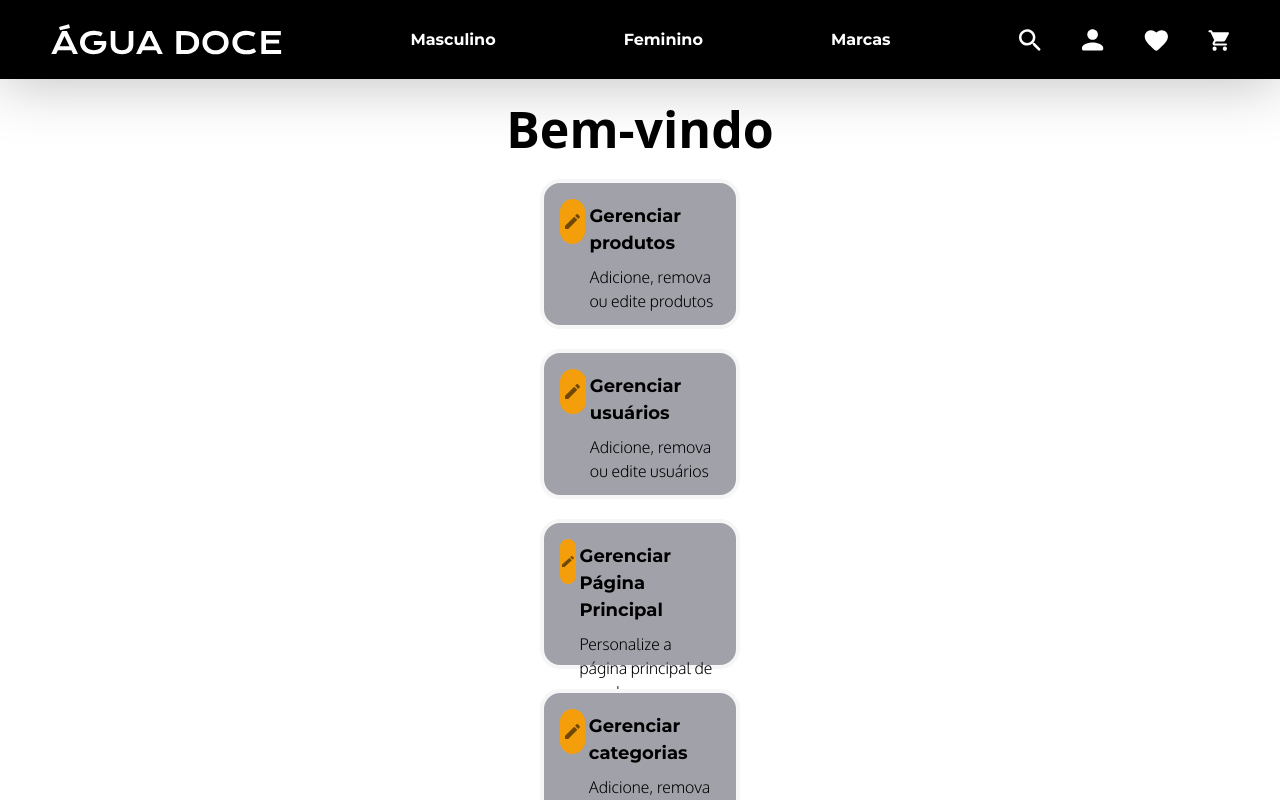
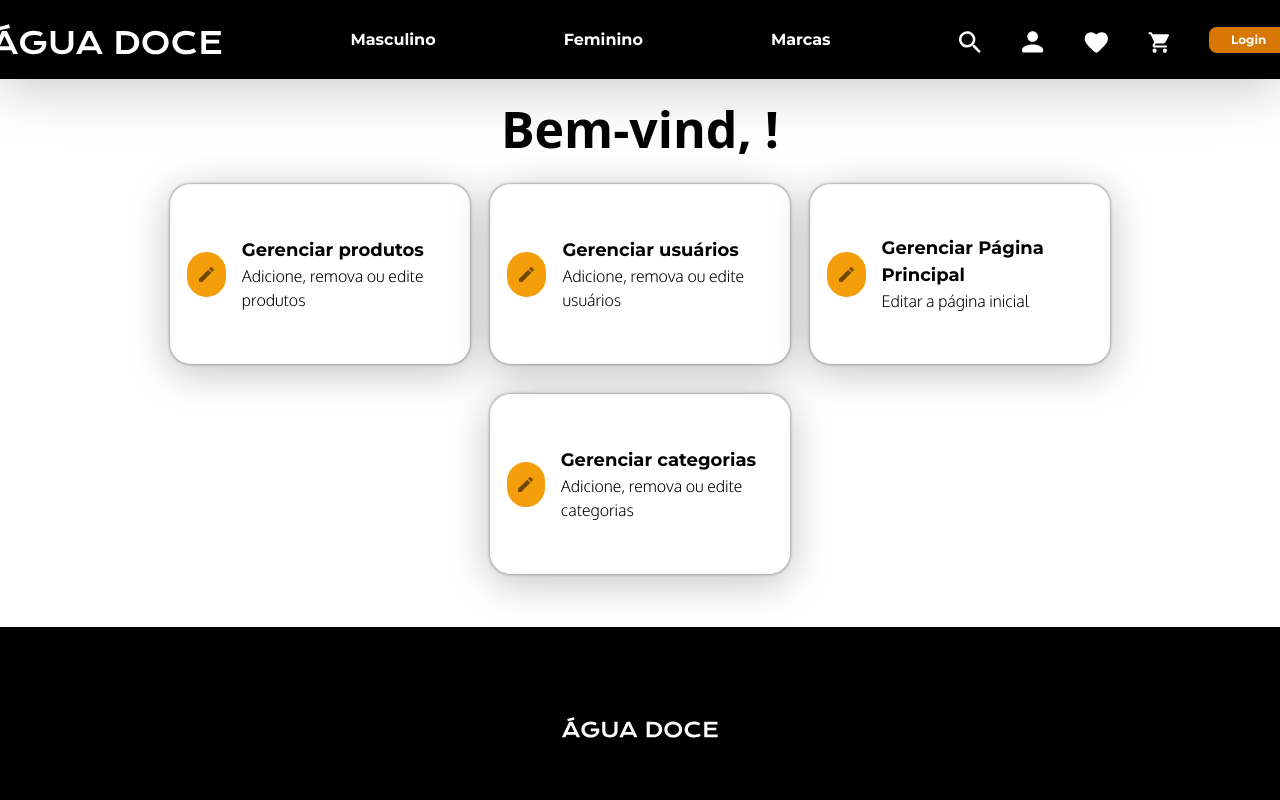
Before and after one commit to jpontel/aguadoce_webstore, a React (Vite) app: page /admin in a window 1280 px wide. Shown: the top 800 px of the page. Built offline with nearby package versions, Linux system fonts and the light colour scheme; a web font is replaced by a local one.

Commit message:
working,,

```diff
--- a/package.json
+++ b/package.json
@@ -17,6 +17,7 @@
     "bcryptjs": "^2.4.3",
     "express": "^4.19.2",
     "express-jwt": "^8.4.1",
+    "framer-motion": "^11.3.31",
     "jsonwebtoken": "^9.0.2",
     "mongoose": "^8.5.4",
     "mysql2": "^3.11.0",
--- a/src/App.tsx
+++ b/src/App.tsx
@@ -15,6 +15,8 @@ import Home from "./modules/home";
 import {Fragment} from "react";
 import './App.css';
 import AdminMenu from "./auth/admin/main-menu";
+import ManageProducts from "./auth/admin/manage-products";
+import AddProduct from "./auth/admin/manage-products/add-product";
 
 function App() {
     return (
@@ -30,6 +32,10 @@ function App() {
                     <Route path={"/product"} element={<GenericProductDetail/>}/>
                     <Route path={"/favorites"} element={<Favorites/>}/>
                     <Route path={'/admin'} element={<AdminMenu/>}/>
+                    <Route path={'/admin/manage-products'} element={<ManageProducts/>}/>
+                    <Route path={'/admin/manage-products/add'} element={<AddProduct/>}/>
+                    <Route path={'/admin/manage-products/delete'} element={<AddProduct/>}/>
+                    <Route path={'/admin/manage-products/edit'} element={<AddProduct/>}/>
                     <Route path={"/profile"} element={<Profile/>}/>
                     <Route path={"/masculino"} element={<Masculino/>}/>
                     <Route path={"/feminino"} element={<Feminino/>}/>
--- a/src/auth/admin/main-menu/index.tsx
+++ b/src/auth/admin/main-menu/index.tsx
@@ -6,36 +6,60 @@ export default function AdminMenu() {
         {
             title: 'Gerenciar produtos',
             details: 'Adicione, remova ou edite produtos',
-            route: '/admin/products'
+            route: '/admin/manage-products',
+            actions: [
+                { label: 'Adicionar', type: 'add', route: '/admin/manage-products/add' },
+                { label: 'Editar', type: 'edit', route: '/admin/manage-products/edit' },
+                { label: 'Deletar', type: 'delete', route: '/admin/manage-products/delete' }
+            ]
         },
         {
             title: 'Gerenciar usuários',
             details: 'Adicione, remova ou edite usuários',
-            route: '/admin/users'
+            route: '/admin/manage-users',
+            actions: [
+                { label: 'Adicionar', type: 'add', route: '/admin/manage-users/add' },
+                { label: 'Editar', type: 'edit', route: '/admin/manage-users/edit' },
+                { label: 'Deletar', type: 'delete', route: '/admin/manage-users/delete' }
+            ]
         },
         {
             title: 'Gerenciar Página Principal',
-            details: 'Personalize a página principal de acordo com as novidades e promoções',
-            route: '/admin/users'
+            details: 'Editar a página inicial',
+            route: '/admin/manage-home',
+            actions: [
+                { label: 'Editar', type: 'edit', route: '/admin/manage-home/edit' }
+            ]
         },
         {
             title: 'Gerenciar categorias',
             details: 'Adicione, remova ou edite categorias',
-            route: '/admin/categories'
+            route: '/admin/manage-categories',
+            actions: [
+                { label: 'Adicionar', type: 'add', route: '/admin/manage-categories/add' },
+                { label: 'Editar', type: 'edit', route: '/admin/manage-categories/edit' },
+                { label: 'Deletar', type: 'delete', route: '/admin/manage-categories/delete' }
+            ]
         }
-    ]
+    ];
+
     return (
-        <div className={'w-full h-full flex flex-col mb-12'}>
-            <div
-                className={'w-full h-[100px] items-center justify-center text-center flex font-bold lg:text-[50px] xs:text-[30px]'}>
-                Bem-vindo {localStorage.getItem('username')}
+        <div className="w-full h-full flex flex-col mb-12">
+            <div className="w-full h-[100px] flex items-center justify-center text-center font-bold lg:text-[50px] xs:text-[30px]">
+                Bem-vind, {localStorage.getItem('username')}!
             </div>
-            <div
-                className={'w-full sm:px-8 xs:px-2 flex-col gap-5 h-full items-center justify-center flex  lg:inline-flex xs:flex-col'}>
+            <div className="w-full sm:px-5 xs:px-2 flex flex-wrap gap-5 xs:h-full lg:h-[50vh] items-center justify-center">
                 {options.map((option, index) => (
-                    <AdminMenuOption key={index} icon={editIcon} route={option.route} title={option.title} details={option.details}/>
+                    <AdminMenuOption
+                        key={index}
+                        icon={editIcon}
+                        route={option.route}
+                        title={option.title}
+                        details={option.details}
+                        actions={option.actions}
+                    />
                 ))}
             </div>
         </div>
-    )
+    );
 }
--- a/src/auth/admin/main-menu/option-component/index.tsx
+++ b/src/auth/admin/main-menu/option-component/index.tsx
@@ -1,32 +1,75 @@
+import { useState } from "react";
+import { motion } from "framer-motion";
 import {useNavigate} from "react-router-dom";
 
 interface AdminMenuOptionProps {
     icon: string;
     title: string;
     details: string;
-    route:string;
+    route: string;
+    actions: Array<{ label: string, type: string, route: string }>;
 }
 
-export default function AdminMenuOption({icon, title, details, route}: AdminMenuOptionProps) {
+export default function AdminMenuOption({ icon, title, details, actions }: AdminMenuOptionProps) {
+    const [isOpen, setIsOpen] = useState(false);
     const navigate = useNavigate();
+
+    const handleActionClick = (route: string) => {
+        navigate(route);
+    };
+
     return (
-        <button
-            className={'lg:w-[200px] xs:w-full ls:h-[200px] xs:h-[150px] p-4 bg-zinc-400 rounded-[20px] border-4 border-[#f6f6f6] hover:shadow-2xl hover:shadow-amber-950 transition-shadow duration-300'}
-            onClick={() => navigate(route)}
+        <div
+            className="cursor-pointer xs:w-full xs:h-[200px] lg:w-[300px] lg:h-[180px] p-4 bg-white rounded-[20px] border border-[#f6f6f6] transition-shadow duration-300 z-20 relative"
+            onClick={() => setIsOpen(!isOpen)}
+            style={{ boxShadow: '0px 0px 3px 0px rgba(255, 255, 255, 0.10), 0px 8px 40px 0px rgba(0, 0, 0, 0.25), 0px 0px 3px 0px rgba(0, 0, 0, 0.55)' }}
         >
-            <div className={'w-full h-full inline-flex'}>
-                <div className={'sm:w-[45px] xs:w-[35px] sm:h-[45px] xs:h-[35px] flex rounded-full border-2 border-amber-500 items-center justify-center bg-amber-500'}>
-                    <img alt={'Icone'} src={icon} className={'text-black xs:w-[15px]'}/>
-                </div>
-                <div>
-                    <div className={'w-full text-start text-[18px] font-montserrat font-bold p-1'}>
+            <div className="w-full h-full flex items-center">
+                <button className="w-[45px] h-[45px] flex rounded-full border-2 border-amber-500 items-center justify-center bg-amber-500">
+                    <img alt="Icone" src={icon} className="w-[15px]" />
+                </button>
+                <div className="ml-4">
+                    <div className="text-[18px] font-montserrat font-bold">
                         {title}
                     </div>
-                    <div className={'w-full text-start p-1 font-oxygen xs:text-[10px] lg:text-[16px]'}>
+                    <div className="text-[16px] font-oxygen">
                         {details}
                     </div>
                 </div>
             </div>
-        </button>
-    )
+            {isOpen && (
+                <motion.div
+                    className="bg-white p-4 absolute top-8 left-4 w-[150px] border font-oxygen text-zinc-800 border-[#f6f6f6] h-auto rounded-[10px] shadow-lg z-30"
+                    style={{ opacity: 0.75 }}
+                    initial={{ scale: 0.8, opacity: 0, y: 10 }}
+                    animate={{ scale: 1, opacity: 1, y: 0 }}
+                    exit={{ scale: 0.8, opacity: 0, y: 10 }}
+                    transition={{ type: "spring", stiffness: 300, damping: 20 }}
+                >
+                    {actions.map((action, idx) => (
+                        <button
+                            key={idx}
+                            className={`w-full text-left p-2 ${getButtonClass(action.type)} mb-2 rounded-lg`}
+                            onClick={() => handleActionClick(action.route)}
+                        >
+                            {action.label}
+                        </button>
+                    ))}
+                </motion.div>
+            )}
+        </div>
+    );
 }
+
+const getButtonClass = (type: string) => {
+    switch (type) {
+        case 'add':
+            return 'bg-green-200';
+        case 'edit':
+            return 'bg-yellow-200';
+        case 'delete':
+            return 'bg-red-200';
+        default:
+            return '';
+    }
+};
--- /dev/null
+++ b/src/auth/admin/manage-products/add-product/index.tsx
@@ -0,0 +1,28 @@
+import { useNavigate } from "react-router-dom";
+
+export default function AddProduct() {
+    const navigate = useNavigate();
+    return (
+        <div className="relative z-50 p-4 bg-white rounded-lg shadow-lg">
+            <button
+                className="font-oxygen p-1 text-[12px] bg-red-200 rounded-lg mb-4"
+                onClick={() => navigate('/admin')}
+            >
+                Voltar
+            </button>
+            <form className="space-y-4">
+                <input className="p-2 rounded-lg text-[15px] w-full border border-[#f6f6f6] bg-white shadow-lg" type="text" placeholder="Nome" />
+                <input className="p-2 rounded-lg text-[15px] w-full border border-[#f6f6f6] bg-white shadow-lg" type="text" placeholder="Descrição" />
+                <input className="p-2 rounded-lg text-[15px] w-full border border-[#f6f6f6] bg-white shadow-lg" type="text" placeholder="Qtde. Estoque" />
+                <input className="p-2 rounded-lg text-[15px] w-full border border-[#f6f6f6] bg-white shadow-lg" type="text" placeholder="Categoria" />
+                <input className="p-2 rounded-lg text-[15px] w-full border border-[#f6f6f6] bg-white shadow-lg" type="text" placeholder="Gênero" />
+                <div className="text-[15px]">Variação</div>
+                <input className="p-2 rounded-lg text-[15px] w-full border border-[#f6f6f6] bg-white shadow-lg" type="text" placeholder="Tamanho" />
+                <input className="p-2 rounded-lg text-[15px] w-full border border-[#f6f6f6] bg-white shadow-lg" type="text" placeholder="Cor" />
+                <input className="p-2 rounded-lg text-[15px] w-full border border-[#f6f6f6] bg-white shadow-lg" type="text" placeholder="Preço" />
+                <input className="p-2 rounded-lg text-[15px] w-full border border-[#f6f6f6] bg-white shadow-lg" type="text" placeholder="Qtde. Estoque" />
+                <input className="p-2 rounded-lg text-[15px] w-full border border-[#f6f6f6] bg-white shadow-lg" type="text" placeholder="Imagem URL upload" />
+            </form>
+        </div>
+    );
+}
--- /dev/null
+++ b/src/auth/admin/manage-products/index.tsx
@@ -0,0 +1,33 @@
+import { useNavigate } from "react-router-dom";
+import useIsMobile from "../../../hooks/useMobile.ts";
+
+export default function ManageProducts() {
+    const navigate = useNavigate();
+    const isMobile = useIsMobile();
+
+    return (
+        <div className="w-full h-[100vh] relative z-50">
+            <div className="w-full p-1 text-center justify-center items-center flex">Gerenciar Produtos</div>
+            <div className={`${isMobile ? 'flex flex-col' : 'inline-flex'} w-full h-full items-center justify-center gap-4 z-50`}>
+                <button
+                    className="p-2 bg-blue-500 text-white rounded hover:bg-blue-700"
+                    onClick={() => navigate('/admin/manage-products/add-product')}
+                >
+                    Adicionar produto
+                </button>
+                <button
+                    className="p-2 bg-red-500 text-white rounded hover:bg-red-700"
+                    onClick={() => console.log('Remover produto')}
+                >
+                    Remover produto
+                </button>
+                <button
+                    className="p-2 bg-green-500 text-white rounded hover:bg-green-700"
+                    onClick={() => console.log('Editar produto')}
+                >
+                    Editar produto
+                </button>
+            </div>
+        </div>
+    );
+}
--- a/src/components/footer/index.tsx
+++ b/src/components/footer/index.tsx
@@ -1,11 +1,18 @@
+import {useLocation} from "react-router-dom";
+
 export default function Footer() {
+    const location = useLocation();
+    const isAdminPage = location.pathname.startsWith('/admin');
+
     return (
-        <div>
+        <div className={'w-full h-full'}>
+            {!isAdminPage && (
                 <div className={'w-full h-full items-end justify-end flex flex-col bg-[#F5F5F5] sm:p-3 xs:p-2'}>
                     <div className={'w-full bg-[#F5F5F5] sm:p-3 xs:p-2'}>
                         <div className={'w-full flex items-center justify-center'}>
-                        <div className={'flex xs:flex-col lg:inline-flex xs:gap-[7px] justify-between'}>
-                            <div className={'font-montserrat xs:w-full lg:w-[320px] sm:text-[8px] xs:text-[7px] lg:text-[10px] font-semibold'}>
+                            <div className={'xs:flex xs:flex-col lg:inline-flex xs:gap-[7px] justify-between'}>
+                                <div
+                                    className={'font-montserrat xs:w-full lg:w-[320px] lg:h-[20px] sm:text-[8px] xs:text-[7px] lg:text-[10px] font-semibold'}>
                                     Cadastre-se em nossa newsletter para receber novidades em primeira mão
                                 </div>
                                 <div className={'gap-4 flex items-center justify-center'}>
@@ -24,6 +31,7 @@ export default function Footer() {
                         </div>
                     </div>
                 </div>
+            )}
             <div className={'w-full h-[200px] bg-black text-white items-center justify-center flex'}>
                 <div className={'items-center justify-center flex w-full h-ull'}>
                     <svg width="180" height="21" viewBox="0 0 231 31" fill="none"
--- a/src/components/navbar/index.tsx
+++ b/src/components/navbar/index.tsx
@@ -171,6 +171,10 @@ export default function Navbar() {
                                             fill="white"/>
                                     </svg>
                                 </button>
+                                <div
+                                    className={'w-[80px] p-1 font-montserrat font-bold text-[12px] text-white items-center justify-center flex rounded-lg bg-amber-600'}>
+                                    <button onClick={() => navigate('/login')}>Login</button>
+                                </div>
                             </div>
                         </Fragment>
                     )}
```
Also changed, not shown: 1 other file (tests, documents, lock files or other folders). Lines whose indentation alone changed are shown as unchanged.
